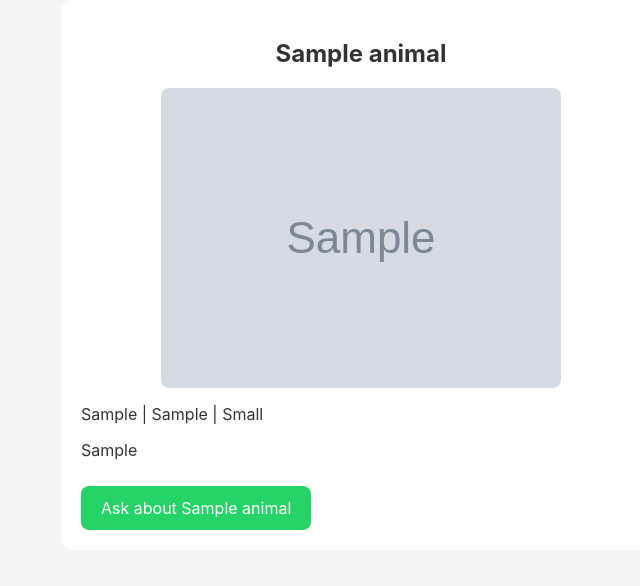
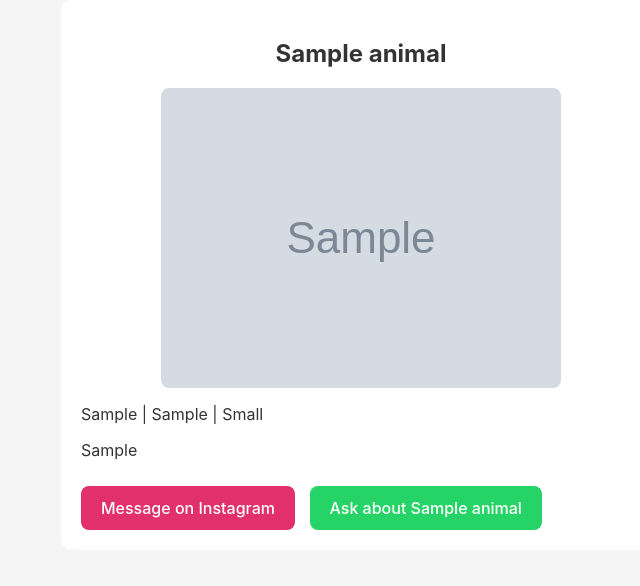
Before and after one commit to omkark0826/Pawfinder, a Django app: page / in a window 1280 px wide. Shown: the part 81-667 px from the top of the page, without its empty margins (279-919 px from the left). Run offline with Django 5.2, Linux system fonts and the light colour scheme; tables that the repository leaves empty hold one stand-in row (values such as "Sample post"); grey boxes marked "Sample" are stand-in pictures.

Commit message:
Add Instagram contact button

```diff
--- a/pets/models.py
+++ b/pets/models.py
@@ -5,7 +5,8 @@ from django.db import models
 class Shelter(models.Model):
     name = models.CharField(max_length=100)
     area = models.CharField(max_length=100)
-    contact_whatsapp = models.CharField(max_length=15)
+    instagram = models.CharField(max_length = 100, blank = True)
+    contact_whatsapp = models.CharField(max_length=15, blank = True)
     def __str__(self):
         return self.name
 
--- a/pets/static/pets/style.css
+++ b/pets/static/pets/style.css
@@ -32,6 +32,18 @@ h2 {
     border-radius: 8px;
 }
 
+.instagram-btn {
+    display: inline-block;
+    background: #E1306C;
+    color: white;
+    padding: 12px 20px;
+    border-radius: 8px;
+    text-decoration: none;
+    font-weight: 500;
+    margin-top: 10px;
+    margin-right: 10px
+}
+
 .whatsapp-btn {
     display: inline-block;
     background: #25D366;
@@ -39,6 +51,7 @@ h2 {
     padding: 12px 20px;
     border-radius: 8px;
     text-decoration: none;
-    font-weight: 500px;
+    font-weight: 500;
     margin-top: 10px;
+    margin-right: 10px;
 }
--- a/pets/templates/pets/animal_list.html
+++ b/pets/templates/pets/animal_list.html
@@ -9,6 +9,12 @@
         <img src="{{ animal.photo.url }}" alt="Photo of {{ animal.name }}">
         <p> {{ animal.species }} | {{ animal.approx_age }} | {{ animal.get_size_display }}</p>
         <p> {{ animal.story }}</p>
-        <a class="whatsapp-btn" href="https://wa.me/{{ animal.shelter.contact_whatsapp }}?text={{ "Hi, I'm interested in adopting "|urlencode }}{{ animal.name|urlencode }}"> Ask about {{ animal.name}} </a>
+        {% if animal.shelter.instagram %}
+        <a class="instagram-btn" href="https://www.instagram.com/{{ animal.shelter.instagram }}"> Message on Instagram</a>
+        {% endif %}
+        {% if animal.shelter.contact_whatsapp %}
+        <a class="whatsapp-btn" href="https://wa.me/{{ animal.shelter.contact_whatsapp }}?text={{ "Hi, I'm interested in adopting "|urlencode }}{{ animal.name|urlencode }}"> Ask about {{animal.name}} </a>
+        {% endif %}
+
     </div>
 {% endfor %}
```
Also changed, not shown: pets/migrations/0003_shelter_instagram_alter_shelter_contact_whatsapp.py (added).
